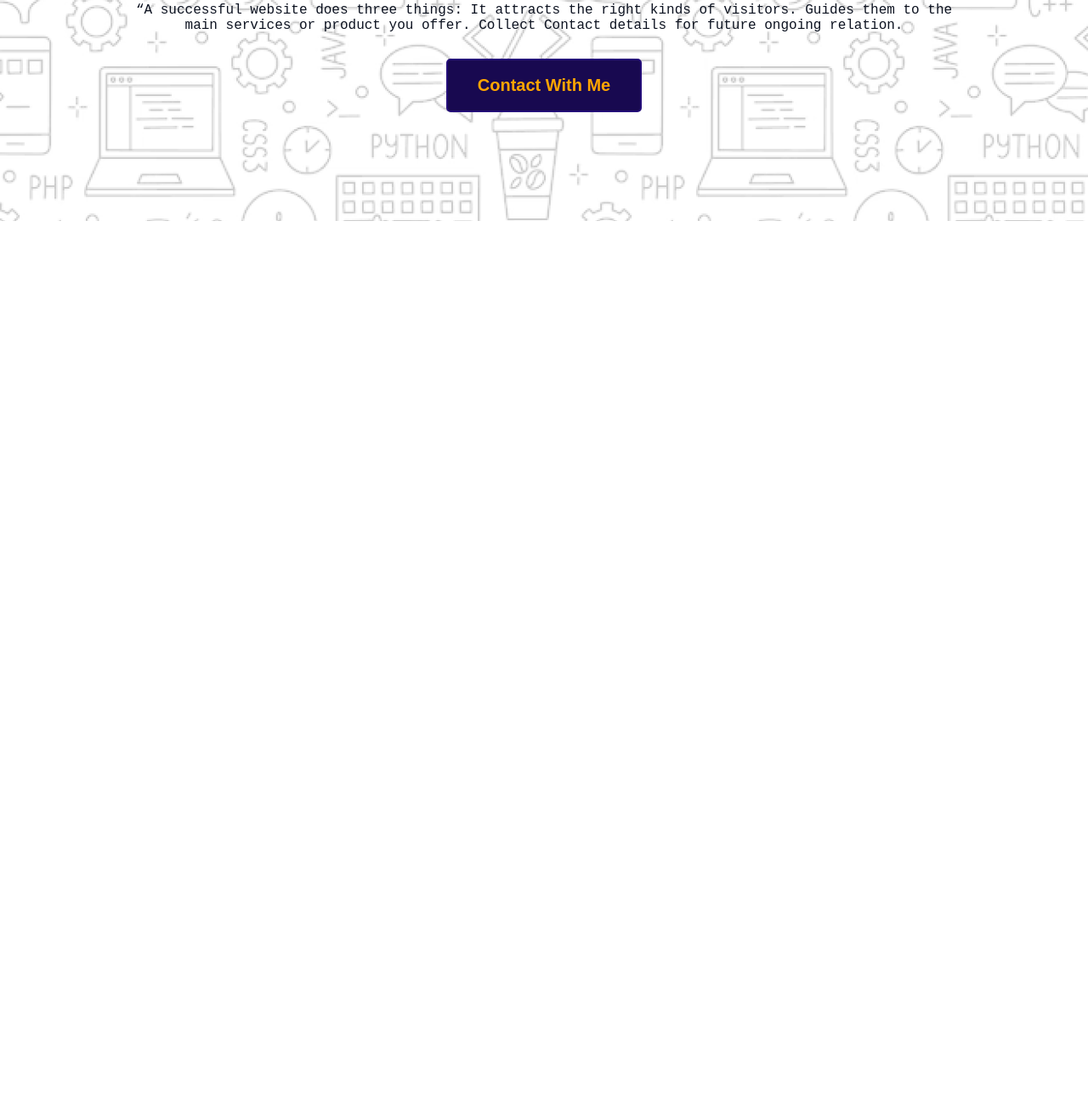
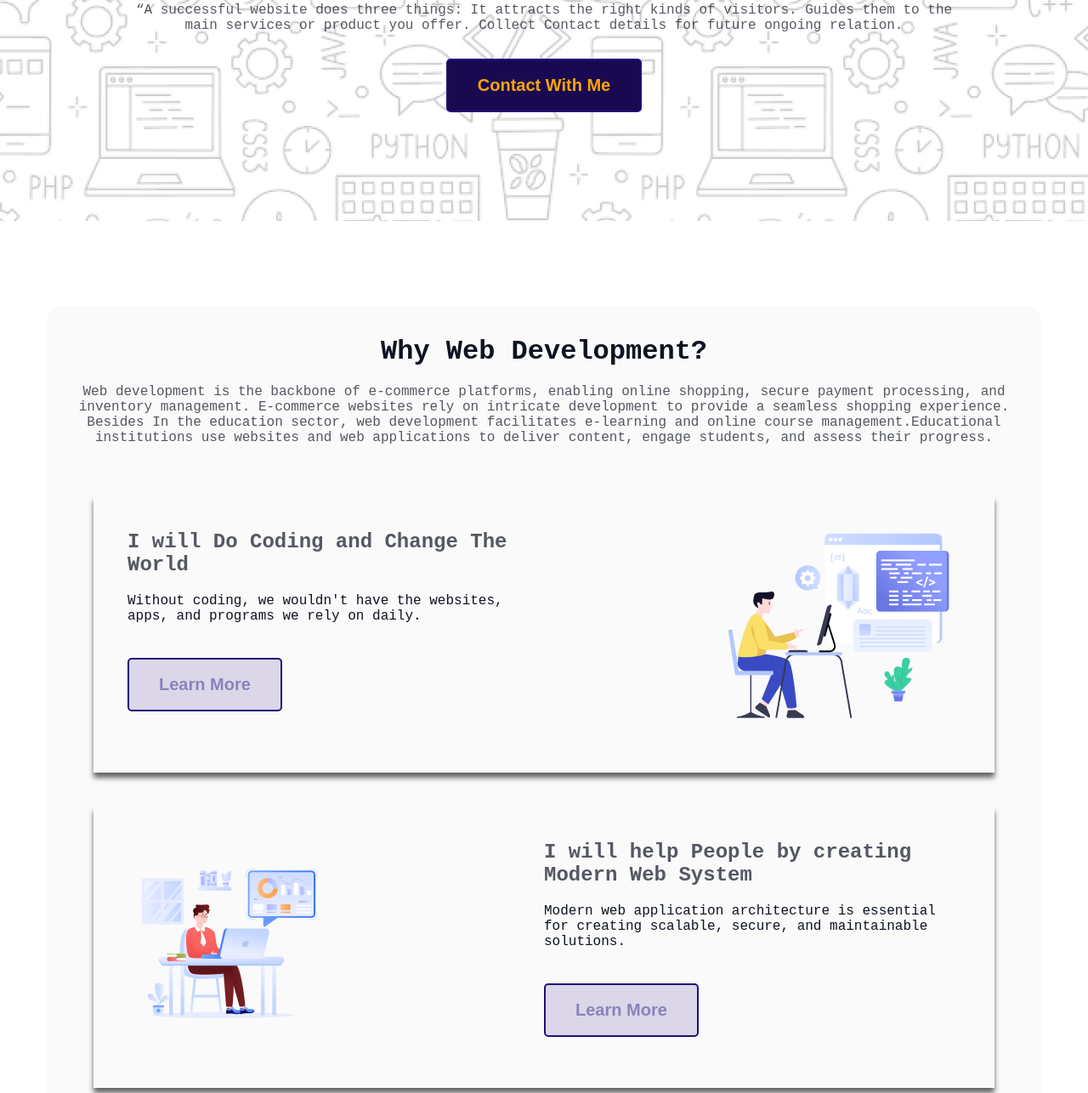
Before and after one commit to Chitra35006/A1-future-web-developer, a plain HTML site: page index.html in a window 1280 px wide. Shown: the part 495-1781 px from the top of the page at 85% size. Before the commit the page ends 800 px from the top, so only its background shows below. Drawn offline with Linux system fonts and the light colour scheme; a web font is replaced by a local one.

Commit message:
adding web development section

```diff
--- a/index.html
+++ b/index.html
@@ -31,7 +31,48 @@
          <!-- <<<<<<<banner section end here>>>>>>> -->
     </header>
     <main>
+        <!-- <<<<<<<<development section start here>>>>>>>> -->
+        <section class="development-container">
+            <div class="development-text-content">
+                <h1>Why Web Development?</h1>
+                <p>Web development is the backbone of e-commerce platforms, enabling online shopping, secure payment processing, and inventory management. E-commerce websites rely on intricate development to provide a seamless shopping experience. Besides In the education sector, web development facilitates e-learning and online course management.Educational institutions use websites and web applications to deliver content, engage students, and assess their progress.</p>
+            </div>
+            <div class="development-image-content">
+                <div class="first-content">
+                    <div class="image-first-section">
+                        <h1 class="image-heading">I will Do Coding and Change The World</h1>
+                        <p class="image-description">Without coding, we wouldn't have the websites, apps, and programs we rely on daily.</p>
+                        <button class="btn-ln-more" type="button" onclick="alert('Hello world!')">Learn More</button>
+                    </div>
+                    <div class="image-second-section">
+                        <img src="/assets/Layer_1.png" alt="">
+                    </div>
+                </div>
+                <div class="first-content">
+                    <div class="image-second-section">
+                        <img src="/assets/Group 3.png" alt="">
+                    </div>
+                    <div class="image-first-section">
+                        <h1 class="image-heading">I will help People by creating Modern Web System</h1>
+                        <p class="image-description">Modern web application architecture is essential for creating scalable, secure, and maintainable solutions.</p>
+                        <button class="btn-ln-more" type="button" onclick="alert('Hello world!')">Learn More</button>
+                    </div>
 
+                </div>
+                <div class="first-content">
+                    <div class="image-first-section">
+                        <h1 class="image-heading">I will Do Coding and Change The World</h1>
+                        <p class="image-description">Without coding, we wouldn't have the websites, apps, and programs we rely on daily.</p>
+                        <button class="btn-ln-more" type="button" onclick="alert('Hello world!')">Learn More</button>
+                    </div>
+                    <div class="image-second-section">
+                        <img src="/assets/Group 4.png" alt="">
+                    </div>
+                </div>
+
+            </div>
+        </section>
+        <!-- <<<<<<<<development section end here>>>>>>>> -->
     </main>
     <footer>
 
--- a/styles/style.css
+++ b/styles/style.css
@@ -15,6 +15,8 @@ justify-content: space-between;
 font-weight: 800;
 padding: 20px 120px;
 background-color: rgb(221, 221, 233);
+box-shadow: 0 6px 6px rgba(0, 0, 0, 0.6);
+background-color: transparent;
 }
 nav h3{
 color: rgb(36, 13, 121);
@@ -68,6 +70,7 @@ font-size: 16px;
 font-weight: 400;
 text-align: center;
 margin-bottom: 10px;
+opacity: 0.7;
 }
 .contact-btn{
 margin-top:20px ;
@@ -80,3 +83,64 @@ font-weight: 600;
 background-color: rgb(24, 9, 80);
 margin-bottom: 20px;
 }
+/* <<<<<<<<< development styles>>>>>> */
+.development-container{
+width: 1140px;
+height: 1393px;
+border-radius: 16px;
+background: rgba(13, 19, 33, 0.02);
+margin: 0 auto;
+margin-top: 100px;
+padding: 15px;
+}
+.development-text-content{
+text-align: center;
+padding: 20px;
+}
+.development-text-content h1{
+color: rgb(13, 19, 33);
+font-size: 32px;
+font-weight: 800;
+}
+.development-text-content p{
+color: rgb(13, 19, 33);
+font-size: 16px;
+font-weight: 400;
+opacity: 0.7;
+margin-top: 20px;
+}
+.first-content{
+background-color: white;
+margin: 40px;
+padding: 40px;
+display: flex;
+justify-content: space-between;
+box-shadow: 0 6px 6px rgba(0, 0, 0, 0.6);
+background-color: transparent;
+}
+.image-first-section{
+width: 50%;
+}
+.image-heading{
+color: rgba(13, 19, 33, 0.7);
+font-size: 24px;
+font-weight: 700;
+margin-bottom: 20px;
+}
+.image-description{
+color: rgb(13, 19, 33);
+font-size: 16px;
+font-weight: 400;
+margin-bottom: 20px;
+}
+.btn-ln-more{
+margin-top:20px ;
+color: rgb(136, 131, 187);
+border: 2px solid rgb(36, 13, 121);
+border-radius: 5px;
+padding: 18px 35px;
+font-size: 20px;
+font-weight: 600;
+background-color: rgb(219, 215, 233);
+margin-bottom: 20px;
+}
```
